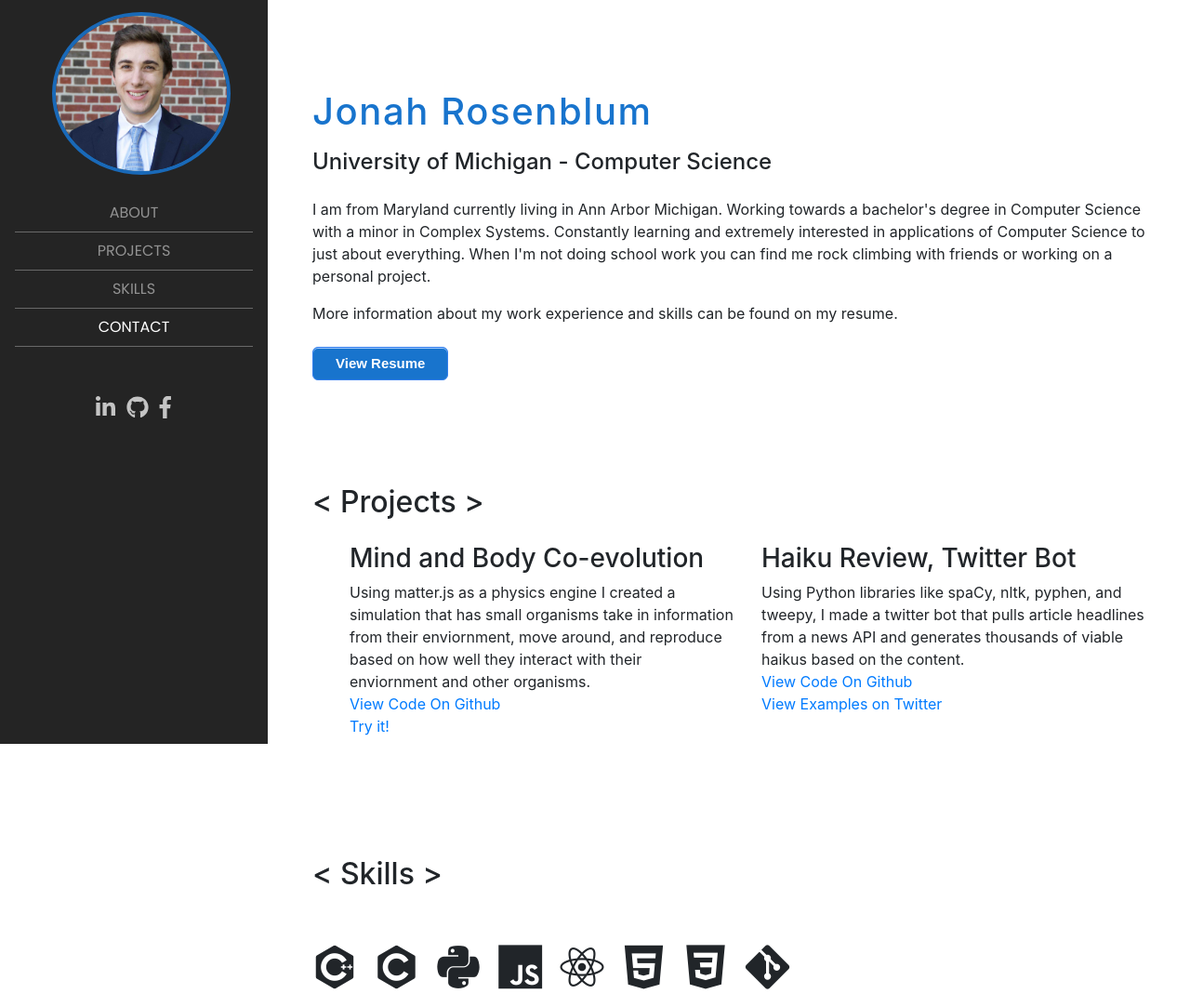
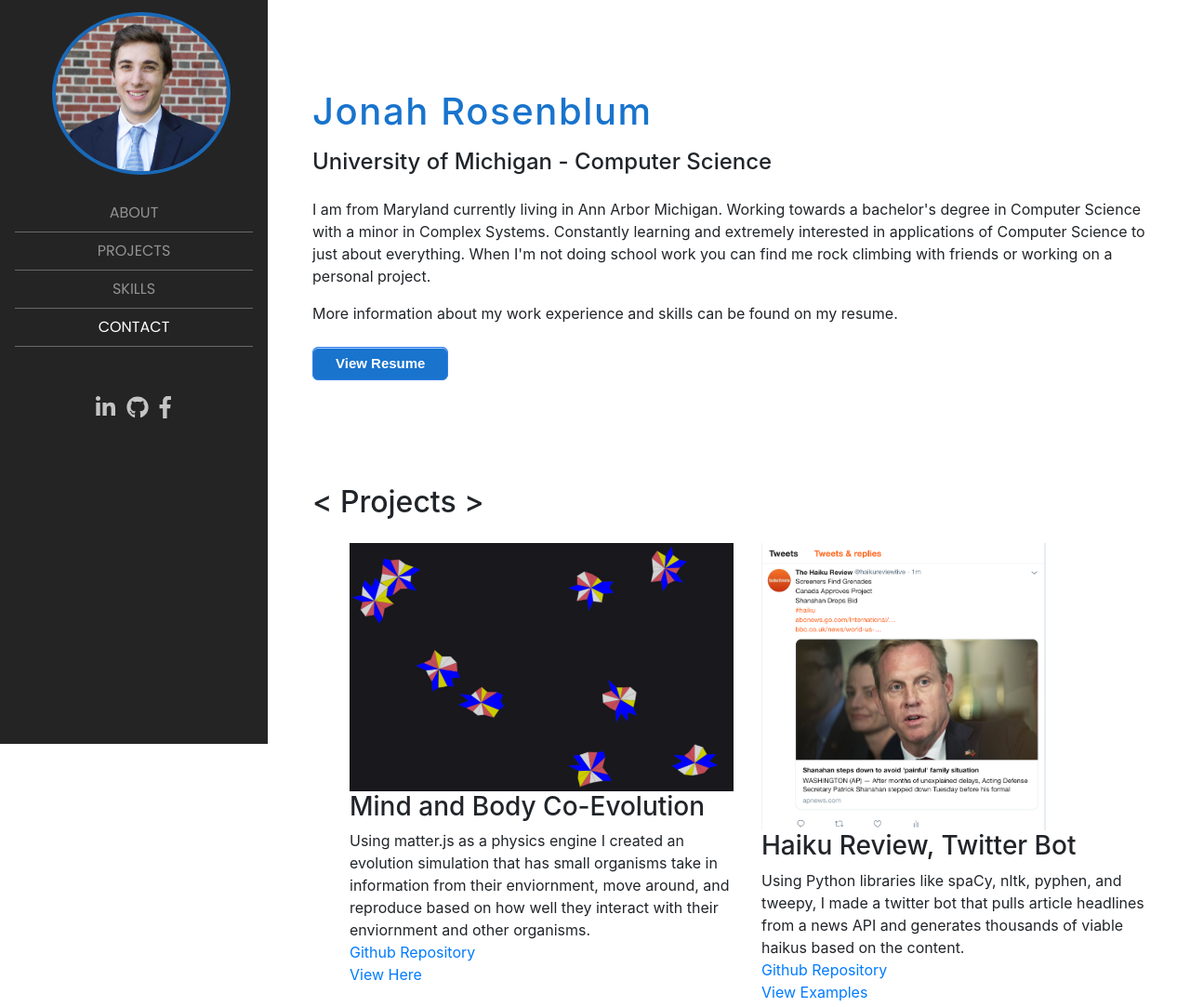
Before and after one commit to jonahrosenblum/jonahrosenblum.github.io, a website with bundled scripts: page index.html in a window 1280 px wide. Shown: the top 1083 px of the page at 93% size. Built offline with nearby package versions, Linux system fonts and the light colour scheme; files whose address does not match are found by name; a web font is replaced by a local one.

Commit message:
pics have been added

```diff
--- a/index.html
+++ b/index.html
@@ -151,30 +151,34 @@
       <ul class="w3-ul w3-border-top">
         <div class="row">
           <div class="col">
-          <h3>Mind and Body Co-evolution</h3>
-          <p>Using matter.js as a physics engine I created a simulation that
+          <a href="/simulation/" target="_blank"><img src="static/coevolution-pic.png" style="max-width:100%;
+          max-height:100%;"></a>
+          <h3>Mind and Body Co-Evolution</h3>
+          <p>Using matter.js as a physics engine I created an evolution simulation that
             has small organisms take in information from their enviornment, move around,
             and reproduce based on how well they interact with their enviornment
             and other organisms.<br />
-            <a href = "https://github.com/jonahrosenblum/coevolution" target="_blank">View Code On Github</a> <br />
+            <a href = "https://github.com/jonahrosenblum/coevolution" target="_blank">Github Repository</a> <br />
             <!-- <a href = "/simulation/" target="_blank">
             Play around with the simulation yourself!
             </a> -->
-            <a href="/simulation/">Try it!</a>
+            <a href="/simulation/">View Here</a>
 
           </p>
           </div>
 
           <div class="col">
+              <a href = "https://twitter.com/haikureviewlive" target="_blank"><img src="static/haiku-pic.png" style="max-width:100%;
+              max-height:50%;"></a>
             <h3>Haiku Review, Twitter Bot</h3>
             <p>Using Python libraries like spaCy, nltk, pyphen, and tweepy, I made a twitter
               bot that pulls article headlines from a news API and generates thousands
               of viable haikus based on the content.
               <!-- <a href = "https://twitter.com/haikureviewlive" target="_blank">@haikureviewlive</a> -->
               <br />
-              <a href = "https://github.com/jonahrosenblum/Haiku-Review" target="_blank">View Code On Github</a> <br />
+              <a href = "https://github.com/jonahrosenblum/Haiku-Review" target="_blank">Github Repository</a> <br />
             <a href = "https://twitter.com/haikureviewlive" target="_blank">
-            View Examples on Twitter
+            View Examples
             </a>
             </p>
             </div>
```
Also changed, not shown: static/coevolution-pic.png (added), static/haiku-pic.png (added), 2 other files.
